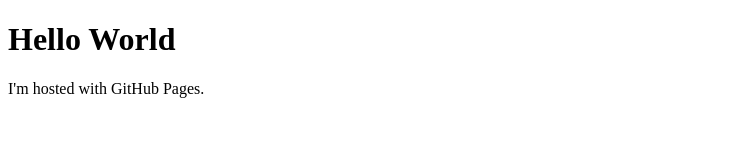
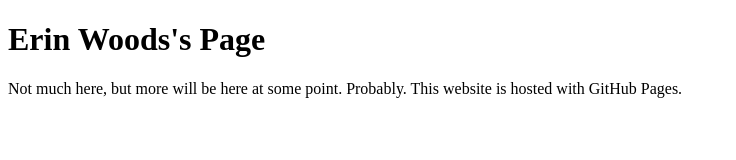
Before and after one commit to pulsie/pulsie.github.io, a plain HTML site: page index.html in a window 1280 px wide. Shown: the whole page, without its empty margins (0-736 px from the left). Drawn offline with Linux system fonts and the light colour scheme.

Commit message:
updated main site

```diff
--- a/index.html
+++ b/index.html
@@ -1,7 +1,8 @@
 <!DOCTYPE html>
 <html>
 <body>
-<h1>Hello World</h1>
-<p>I'm hosted with GitHub Pages.</p>
+<h1>Erin Woods's Page</h1>
+<p>Not much here, but more will be here at some point. Probably.
+<h7>This website is hosted with GitHub Pages.</h7>
 </body>
 </html>
```
